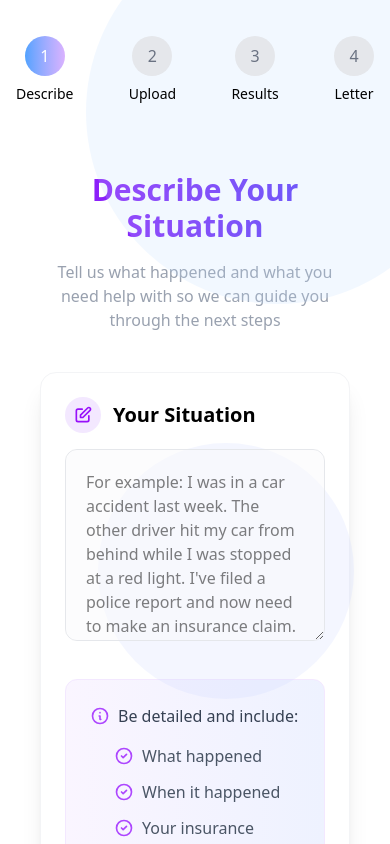
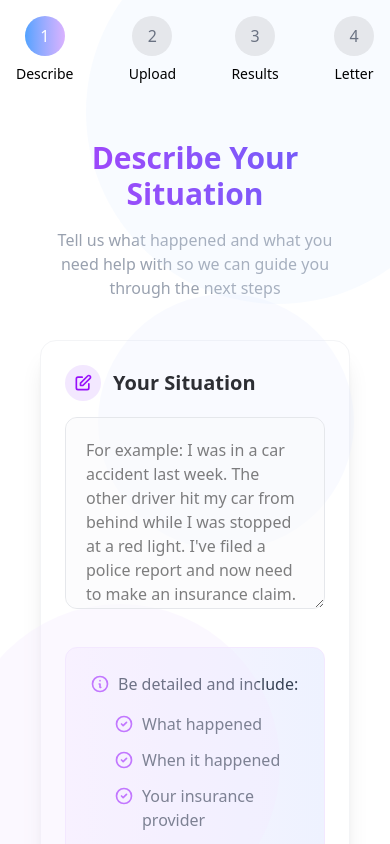
Before and after one commit to Omega-Solution-LLC/insurance-ai-f, a React (Vite) app: page /wizard/page1 in a window 390 px wide. Shown: the top 844 px of the page. Built offline with nearby package versions, Linux system fonts and the light colour scheme; no server answers.

Commit message:
modified design

```diff
--- a/src/Components/ClaimWizard/Page1.jsx
+++ b/src/Components/ClaimWizard/Page1.jsx
@@ -15,17 +15,17 @@ export default function Page1() {
   };
 
   return (
-    <div className="min-h-screen p-4 md:p-8 relative overflow-hidden">
-      <div className="absolute top-0 right-0 w-96 h-96 bg-blue-200 rounded-full opacity-20 -mt-20 -mr-20" />
-      <div className="absolute bottom-0 left-0 w-80 h-80 bg-purple-200 rounded-full opacity-30 -mb-20 -ml-10" />
-      <div className="absolute top-1/2 left-1/4 w-64 h-64 bg-indigo-200 rounded-full opacity-20 transform -translate-y-1/2" />
+    <div className="h-screen p-4 md:p-8 relative overflow-hidden">
+      <div className="absolute top-0 right-0 w-96 h-96 bg-blue-100 rounded-full opacity-20 -mt-20 -mr-20" />
+      <div className="absolute bottom-0 left-0 w-80 h-80 bg-purple-100 rounded-full opacity-30 -mb-20 -ml-10" />
+      <div className="absolute top-1/2 left-1/4 w-64 h-64 bg-indigo-100 rounded-full opacity-20 transform -translate-y-1/2" />
 
-      <div className="max-w-[600px] mx-auto mt-5">
+      <div className="max-w-[600px] mx-auto ">
         <StepIndicator currentStep={1} />
       </div>
       <div className="max-w-3xl mx-auto ">
-        <div className="rounded-3xl p-6 md:p-10 mb-12">
-          <div className="text-center animate-fade-in mt-3">
+        <div className="rounded-3xl p-6  mb-12">
+          <div className="text-center animate-fade-in">
             <h1 className="text-3xl md:text-4xl font-bold mb-4 bg-gradient-to-r from-purple-600 to-indigo-600 bg-clip-text text-transparent">
               Describe Your Situation
             </h1>
--- a/src/Components/ClaimWizard/Page2.jsx
+++ b/src/Components/ClaimWizard/Page2.jsx
@@ -47,16 +47,16 @@ export default function Page2() {
   };
 
   return (
-    <div className="min-h-screen p-4 md:p-8 relative overflow-hidden">
+    <div className="h-screen p-4 md:p-8 relative overflow-hidden">
       <div className="absolute top-0 right-0 w-96 h-96 bg-blue-200 rounded-full opacity-20 -mt-20 -mr-20" />
       <div className="absolute bottom-0 left-0 w-80 h-80 bg-purple-200 rounded-full opacity-30 -mb-20 -ml-10" />
       <div className="absolute top-1/2 left-1/4 w-64 h-64 bg-indigo-200 rounded-full opacity-20 transform -translate-y-1/2" />
 
-      <div className="max-w-[600px] mx-auto mt-5">
+      <div className="max-w-[600px] mx-auto ">
         <StepIndicator currentStep={2} />
       </div>
       <div className="max-w-3xl mx-auto">
-        <div className="rounded-3xl  p-6 md:p-8 mb-12">
+        <div className="rounded-3xl  p-6  mb-12">
           <div className="pt-3">
             <h1 className="text-center text-3xl font-bold mb-4 bg-gradient-to-r from-purple-600 to-indigo-600 bg-clip-text text-transparent">
               Upload Your Policy
@@ -138,7 +138,7 @@ export default function Page2() {
                     onClick={() =>
                       document.getElementById("file-upload").click()
                     }
-                    className="bg-gradient-to-r from-blue-400 to-purple-300 hover:from-blue-500 hover:to-purple-400 text-white px-6 py-3 rounded-lg font-medium shadow-md hover:shadow-lg transition-all duration-300">
+                    className="bg-gradient-to-r from-blue-400 to-purple-300 hover:from-blue-500 hover:to-purple-400 text-white py-2 px-8 rounded-full font-medium shadow-md hover:shadow-lg transition-all duration-300">
                     Browse Files
                   </button>
                 </div>
--- a/src/Components/ClaimWizard/Page3.jsx
+++ b/src/Components/ClaimWizard/Page3.jsx
@@ -11,11 +11,11 @@ export default function Page3() {
       <div className="absolute bottom-0 left-0 w-80 h-80 bg-purple-200 rounded-full opacity-30 -mb-20 -ml-10" />
       <div className="absolute top-1/2 left-1/4 w-64 h-64 bg-indigo-200 rounded-full opacity-20 transform -translate-y-1/2" />
 
-      <div className="max-w-[600px] mx-auto mt-5">
+      <div className="max-w-[600px] mx-auto ">
         <StepIndicator currentStep={3} />
       </div>
       <div className="max-w-3xl mx-auto">
-        <div className="rounded-3xl  p-6 md:p-10 mb-12">
+        <div className="rounded-3xl  p-6  mb-12">
           <div className="pt-3">
             <h2 className="text-3xl font-bold text-center mb-4 bg-gradient-to-r from-purple-600 to-indigo-600 bg-clip-text text-transparent">
               Here's What We Found
--- a/src/Components/ClaimWizard/Page4.jsx
+++ b/src/Components/ClaimWizard/Page4.jsx
@@ -17,11 +17,11 @@ export default function Page4() {
       <div className="absolute top-0 right-0 w-96 h-96 bg-blue-200 rounded-full opacity-20 -mt-20 -mr-20" />
       <div className="absolute bottom-0 left-0 w-80 h-80 bg-purple-200 rounded-full opacity-30 -mb-20 -ml-10" />
       <div className="absolute top-1/2 left-1/4 w-64 h-64 bg-indigo-200 rounded-full opacity-20 transform -translate-y-1/2" />
-      <div className="max-w-[600px] mx-auto mt-5">
+      <div className="max-w-[600px] mx-auto">
         <StepIndicator currentStep={4} />
       </div>
       <div className="max-w-3xl mx-auto">
-        <div className="rounded-3xl  p-6 md:p-10 mb-12">
+        <div className="rounded-3xl  p-6  mb-12">
           <div className="pt-3">
             <h2 className="text-3xl font-bold text-center mb-3 bg-gradient-to-r from-purple-600 to-indigo-600 bg-clip-text text-transparent">
               Your Claim Letter
```
Also changed, not shown: 1 other file (tests, documents, lock files or other folders).
